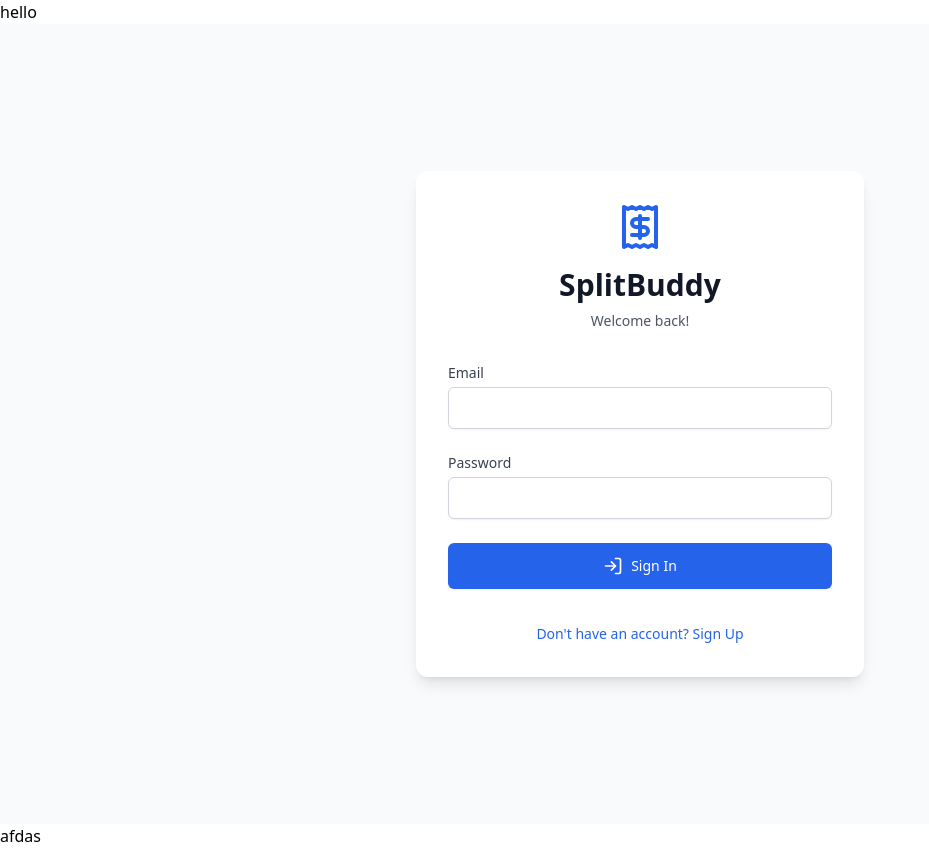
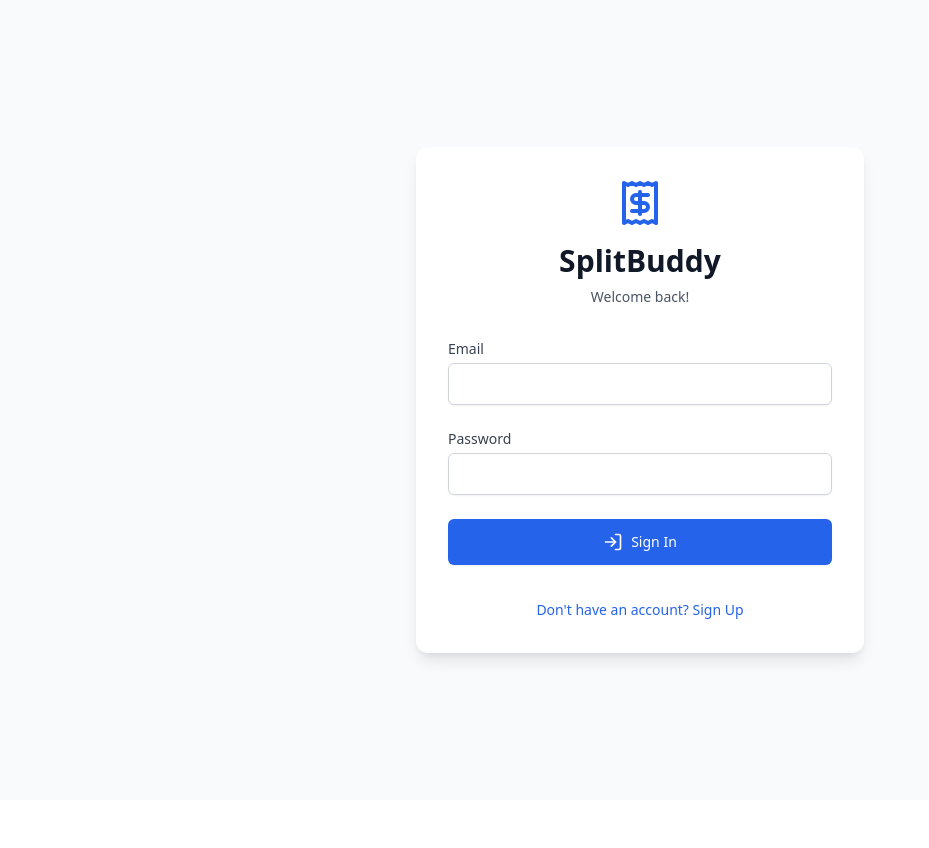
Before and after one commit to skandh1/splitBuddy1, a React (Vite) app: page / in a window 1280 px wide. Shown: the whole page, without its empty margins (0-929 px from the left). After the commit the page ends 800 px from the top, so only its background shows below. Built offline with nearby package versions, Linux system fonts and the light colour scheme; no server answers.

Commit message:
clear falult strings

```diff
--- a/src/App.tsx
+++ b/src/App.tsx
@@ -40,7 +40,6 @@ function App() {
     <Router>
       <AuthProvider>
         <AppRoutes />
-        afdas
         <Toaster position="top-right" />
       </AuthProvider>
     </Router>
--- a/src/main.tsx
+++ b/src/main.tsx
@@ -5,7 +5,6 @@ import './index.css';
 
 createRoot(document.getElementById('root')!).render(
   <StrictMode>
-    <h1>hello</h1>
     <App />
   </StrictMode>
 );
```
